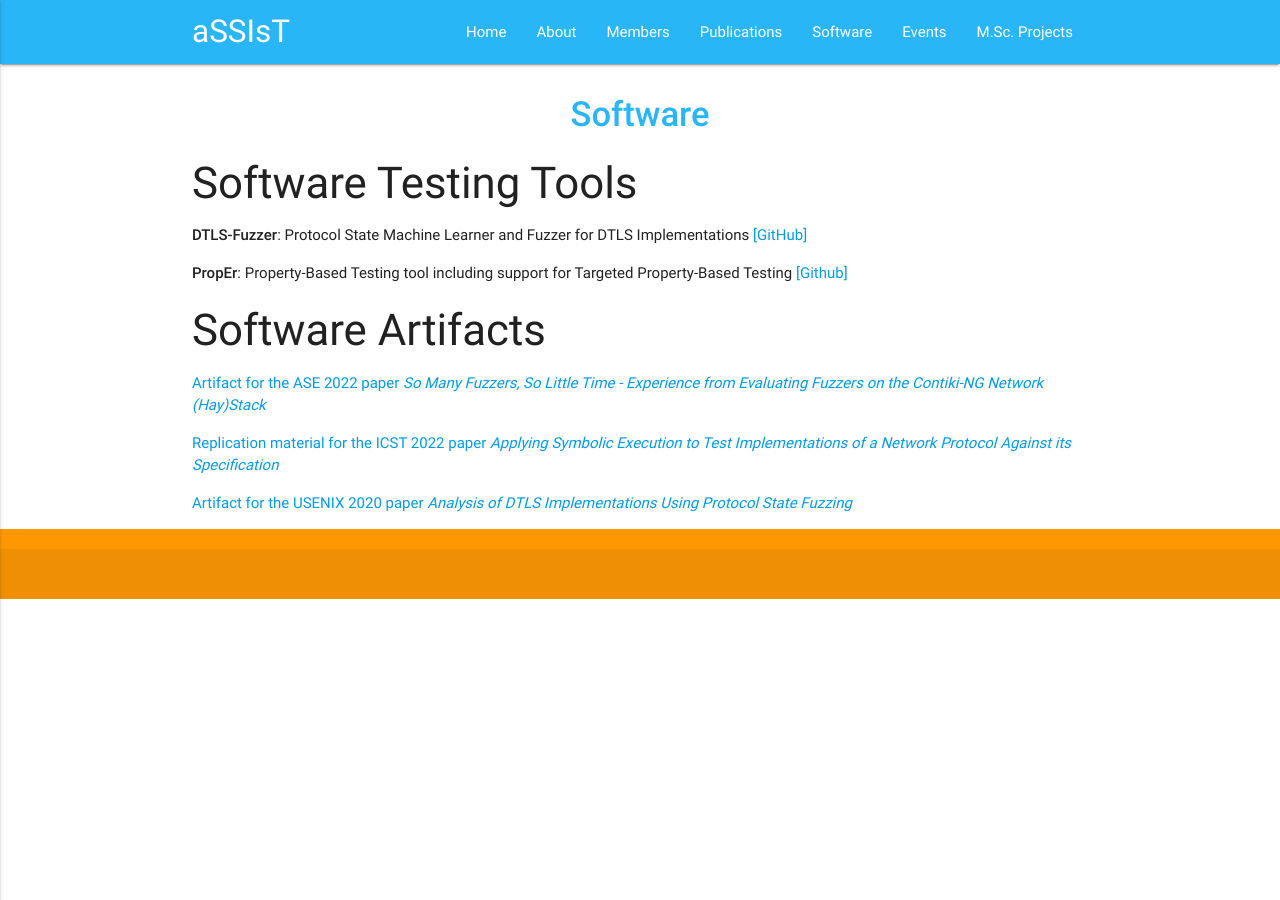
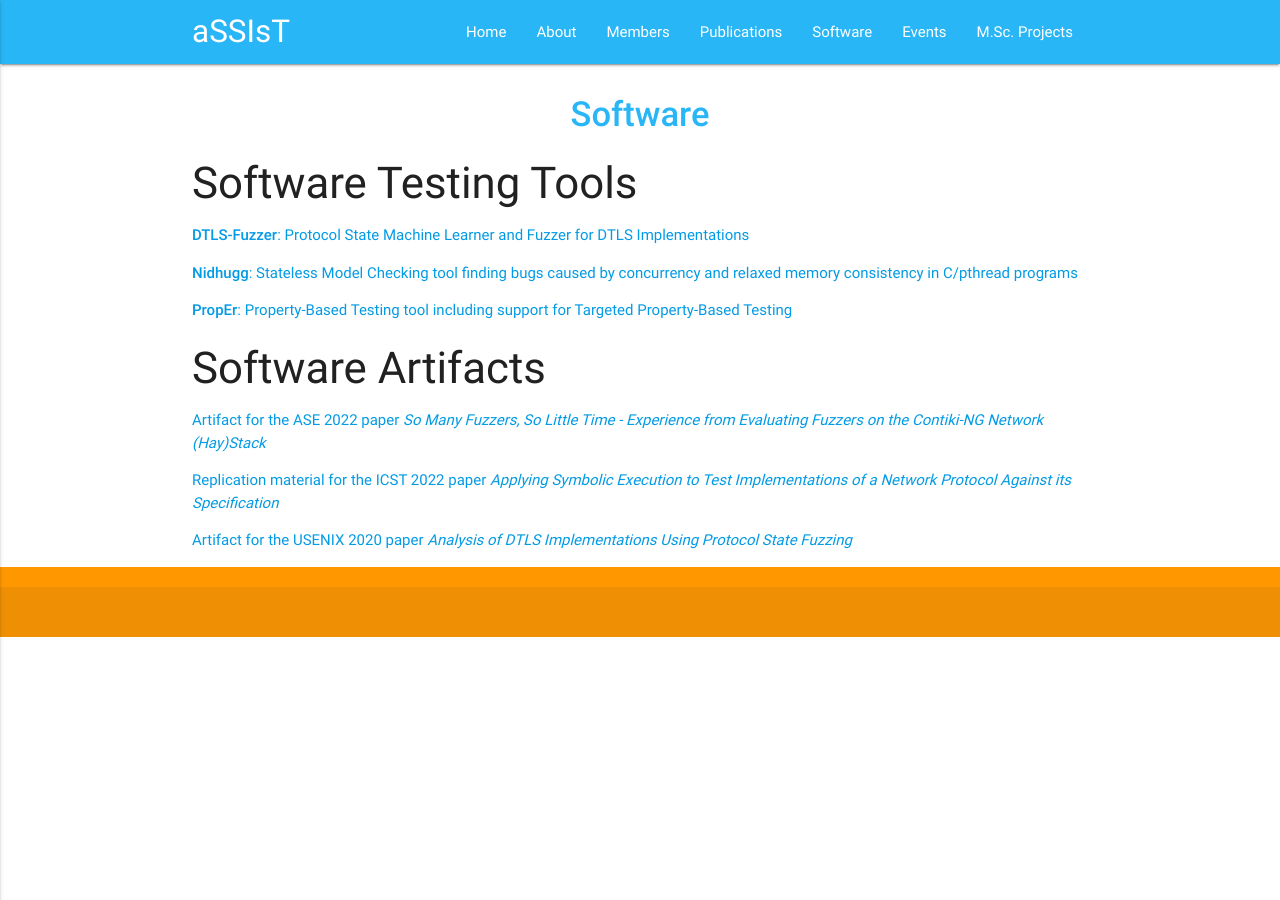
Before and after one commit to assist-project/assist-project.github.io, a Jekyll site: the page built from 04-software.md, in a window 1280 px wide. Built offline with Jekyll 4.4.1, drawn with Linux system fonts in a browser that asks for light colours.

Commit message:
Add Nidhugg

```diff
--- a/04-software.md
+++ b/04-software.md
@@ -6,9 +6,11 @@ permalink: /software/
 
 ### Software Testing Tools
 
-- **DTLS-Fuzzer**: Protocol State Machine Learner and Fuzzer for DTLS Implementations [[GitHub]](https://github.com/assist-project/dtls-fuzzer)
+- [**DTLS-Fuzzer**: Protocol State Machine Learner and Fuzzer for DTLS Implementations](https://github.com/assist-project/dtls-fuzzer)
 
-- **PropEr**: Property-Based Testing tool including support for Targeted Property-Based Testing [[Github]](https://github.com/proper-testing/proper)
+- [**Nidhugg**: Stateless Model Checking tool finding bugs caused by concurrency and relaxed memory consistency in C/pthread programs](https://github.com/nidhugg/nidhugg)
+
+- [**PropEr**: Property-Based Testing tool including support for Targeted Property-Based Testing](https://github.com/proper-testing/proper)
 
 ### Software Artifacts
 
```
